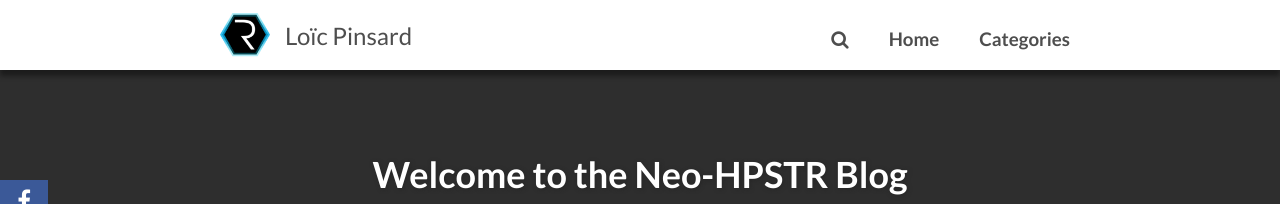
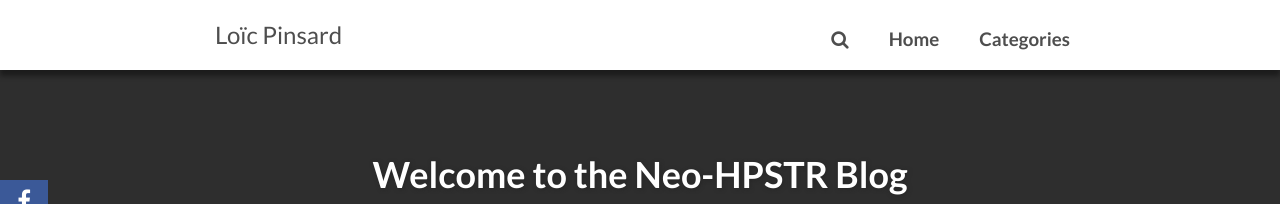
Before and after one commit to Muream/muream.github.io_old, a Jekyll site: the page built from index.html, in a window 1280 px wide. Shown: the top 204 px of the page. Built offline with Jekyll 4.4.1, drawn with Linux system fonts in a browser that asks for light colours; nearby versions of some CDN libraries; the list of posts is cut into pages by our own code; comment, search, counter and statistics services are not loaded.

Commit message:
rebuild-pages

```diff
--- a/_config.yml
+++ b/_config.yml
@@ -5,12 +5,12 @@ description:      Describe your website here.
 disqus_shortname:
 reading_time:     true # if true, shows the estimated reading time for a post
 words_per_minute: 200
-logo:             images/logo.png # logo visible in the topbar
+# logo:             images/logo.png # logo visible in the topbar
 excerpt_separator: <!--more-->
 # Your site's domain goes here (eg: //mmistakes.github.io, http://mademistakes.com, etc)
 # When testing locally leave blank or use http://localhost:4000
 
-url: http://aronbordin.com/neo-hpstr-jekyll-theme
+url: https://muream.github.io
 
 # draw your top menu here
 # each item must have a title and a url.
```
